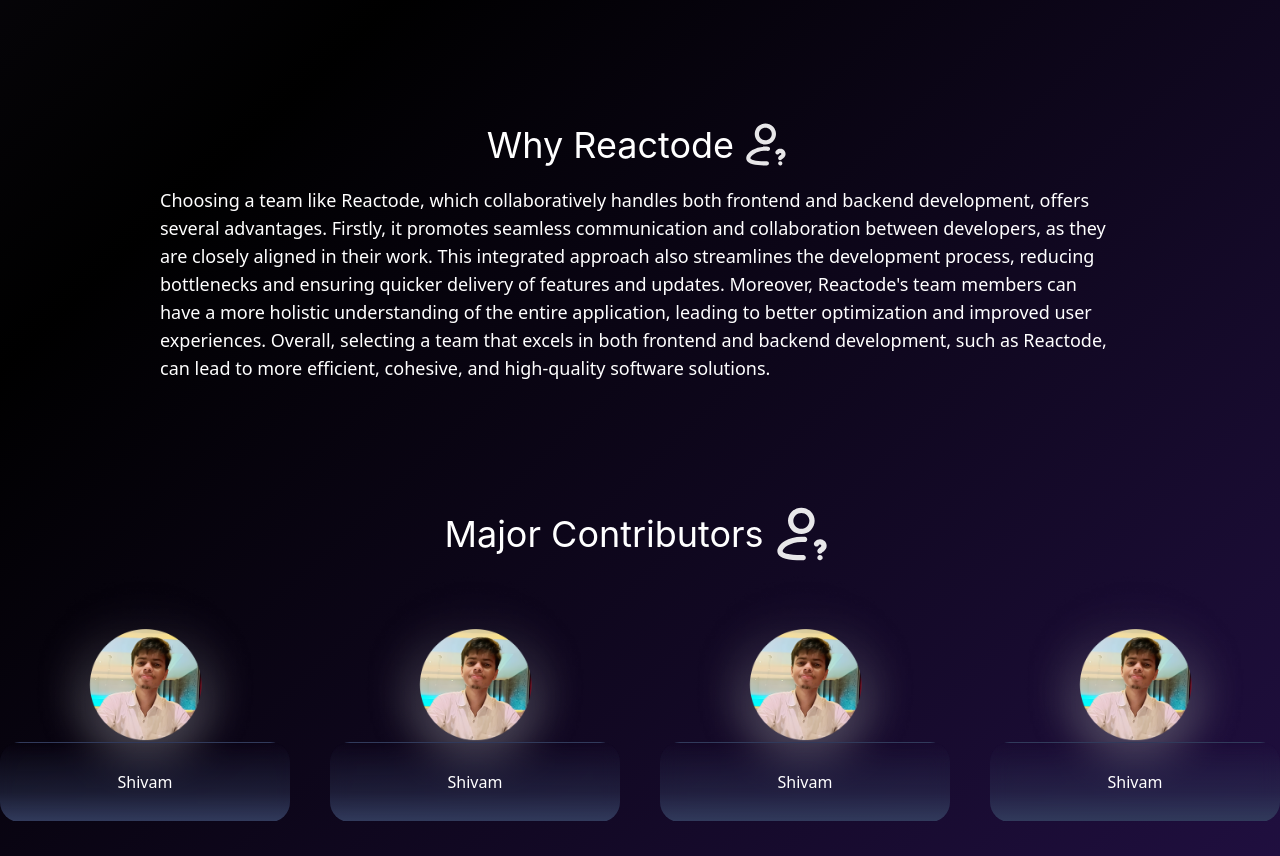
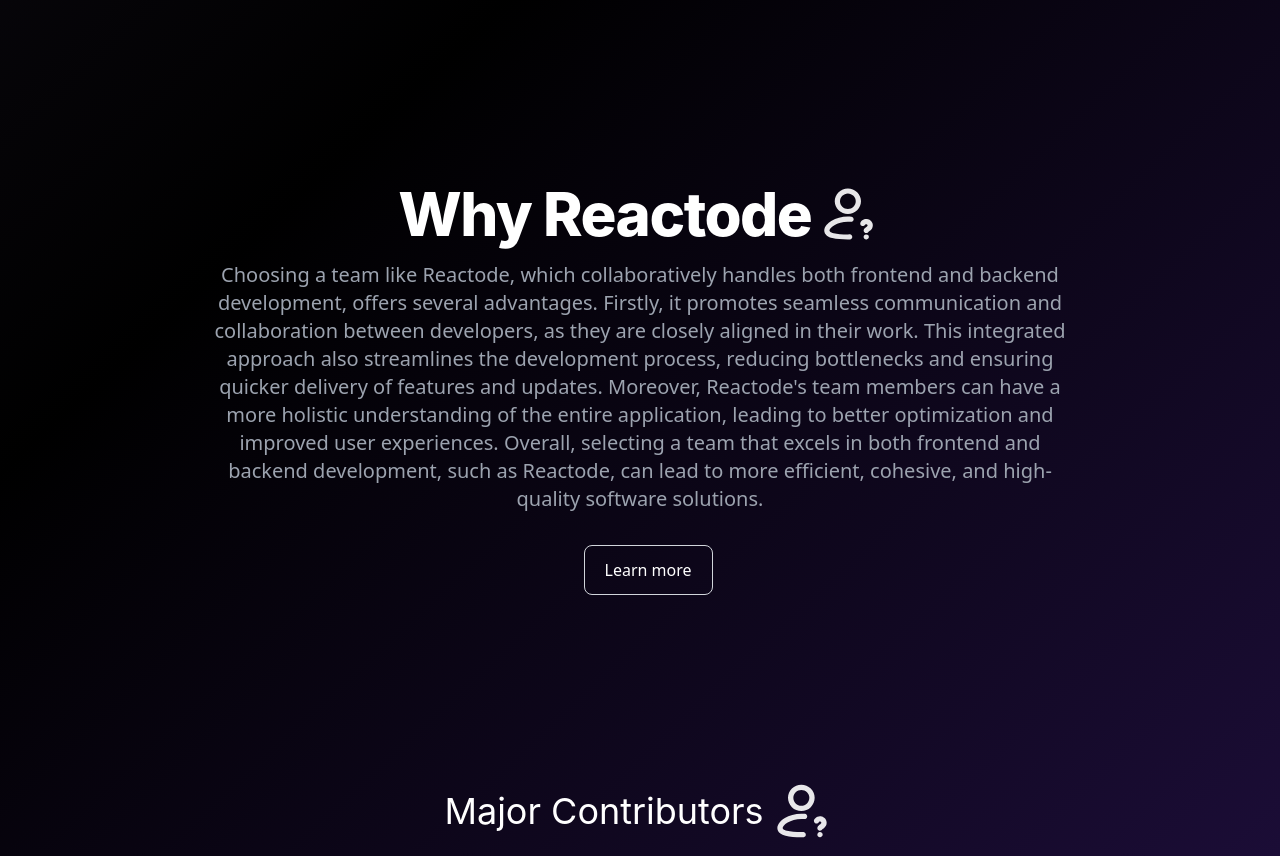
Before and after one commit to reactode/Reactode, a React (Vite) app: page / in a window 1280 px wide. Shown: the part 761-1617 px from the top of the page. Built offline with nearby package versions, Linux system fonts and the light colour scheme; a web font is replaced by a local one.

Commit message:
Improved Why Reactode section

```diff
--- a/src/components/whyReactode.jsx
+++ b/src/components/whyReactode.jsx
@@ -3,13 +3,15 @@
 export default function WhyReactode() {
   return (
     <div>
-      <div className="flex flex-col justify-center items-center gap-y-4  ">
-        <div className="flex justify-center items-center gap-x-2 w-[80%] ">
-          <h2 className="font-[Inter] text-2xl md:text-4xl">Why Reactode</h2>
+
+
+<section className="">
+    <div className="py-8 px-4 mx-auto max-w-screen-xl text-center lg:py-16">
+        <h1 className="mb-4 text-4xl font-extrabold tracking-tight leading-none  md:text-5xl lg:text-6xl text-white"><div className="flex justify-center items-center gap-x-2  ">
+          <h2 className="font-[Inter] ">Why Reactode</h2>
           <img className="w-[10%] sm:w-[5%]" src="/hero/whyR.svg" alt="" />
-        </div>
-        <p className="text-xs sm:text-sm md:text-lg md:px-40 max-sm:text-justify">
-          Choosing a team like Reactode, which collaboratively handles both
+        </div></h1>
+        <p className="mb-8 text-lg font-normal text-gray-400 lg:text-xl sm:px-16 lg:px-48"> Choosing a team like Reactode, which collaboratively handles both
           frontend and backend development, offers several advantages. Firstly,
           it promotes seamless communication and collaboration between
           developers, as they are closely aligned in their work. This integrated
@@ -20,9 +22,17 @@
           optimization and improved user experiences. Overall, selecting a team
           that excels in both frontend and backend development, such as
           Reactode, can lead to more efficient, cohesive, and high-quality
-          software solutions.
-        </p>
-      </div>
+          software solutions.</p>
+        <div className="flex flex-col space-y-4 sm:flex-row sm:justify-center sm:space-y-0">
+
+            <a href="#" className="inline-flex justify-center items-center py-3 px-5 sm:ms-4 text-base font-medium text-center hover:text-gray-900 rounded-lg border border-gray-300 hover:bg-gray-100 focus:ring-4 focus:ring-gray-100 text-white  ">
+                Learn more
+            </a>
+        </div>
+    </div>
+</section>
+
+
     </div>
   )
 }
```
